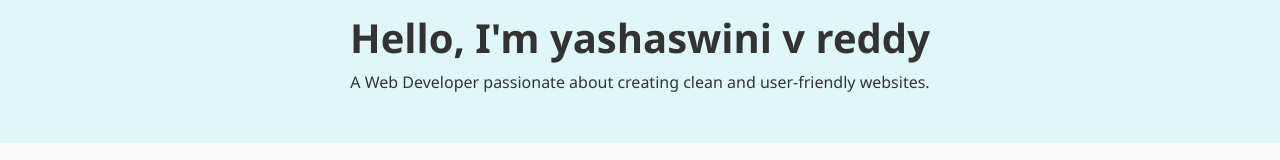
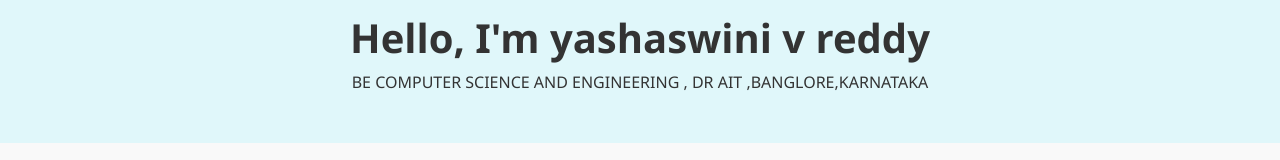
Before and after one commit to yashaswinireddy0525/portfolio-yashaswini, a plain HTML site: page index.html in a window 1280 px wide. Shown: the part 333-493 px from the top of the page. Drawn offline with Linux system fonts and the light colour scheme; files whose address does not match are found by name.

Commit message:
Update index.html

```diff
--- a/index.html
+++ b/index.html
@@ -25,7 +25,7 @@
   <section class="hero">
     <div class="container">
       <h2>Hello, I'm yashaswini v reddy</h2>
-      <p>A Web Developer passionate about creating clean and user-friendly websites.</p>
+      <p>BE COMPUTER SCIENCE AND ENGINEERING , DR AIT ,BANGLORE,KARNATAKA</p>
     </div>
   </section>
 
```
